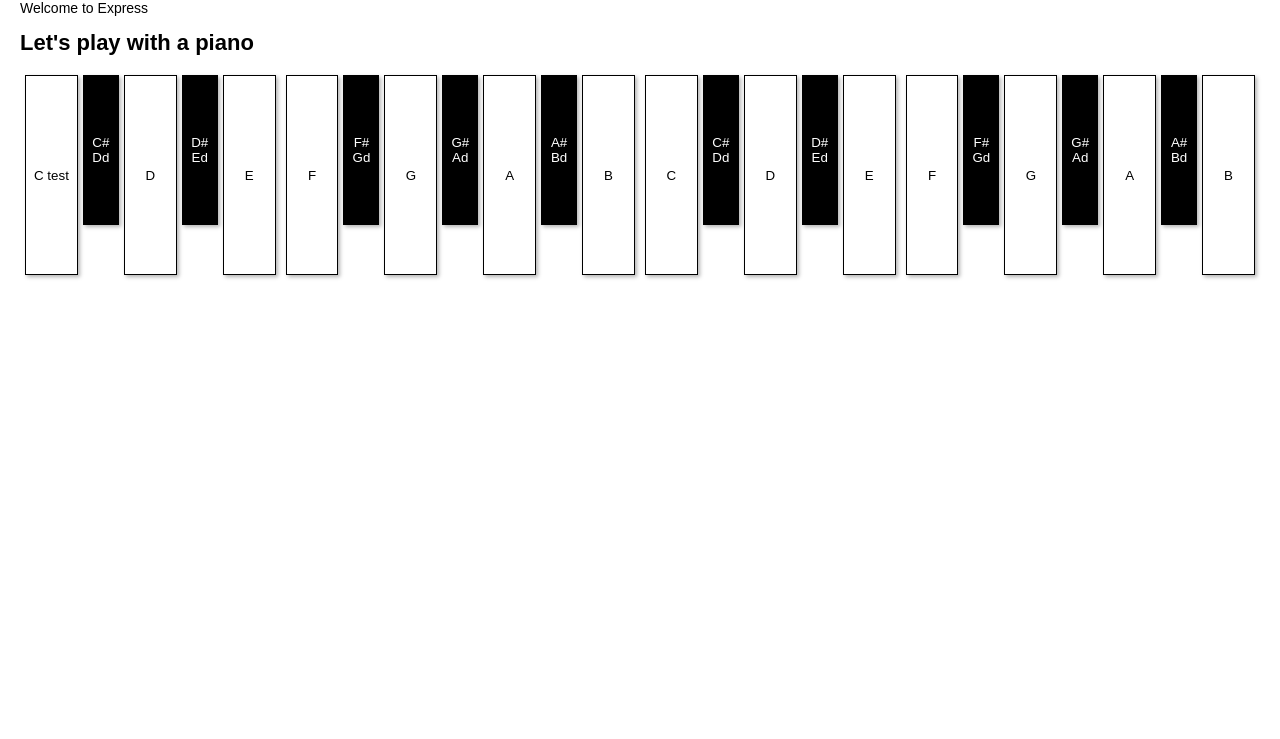
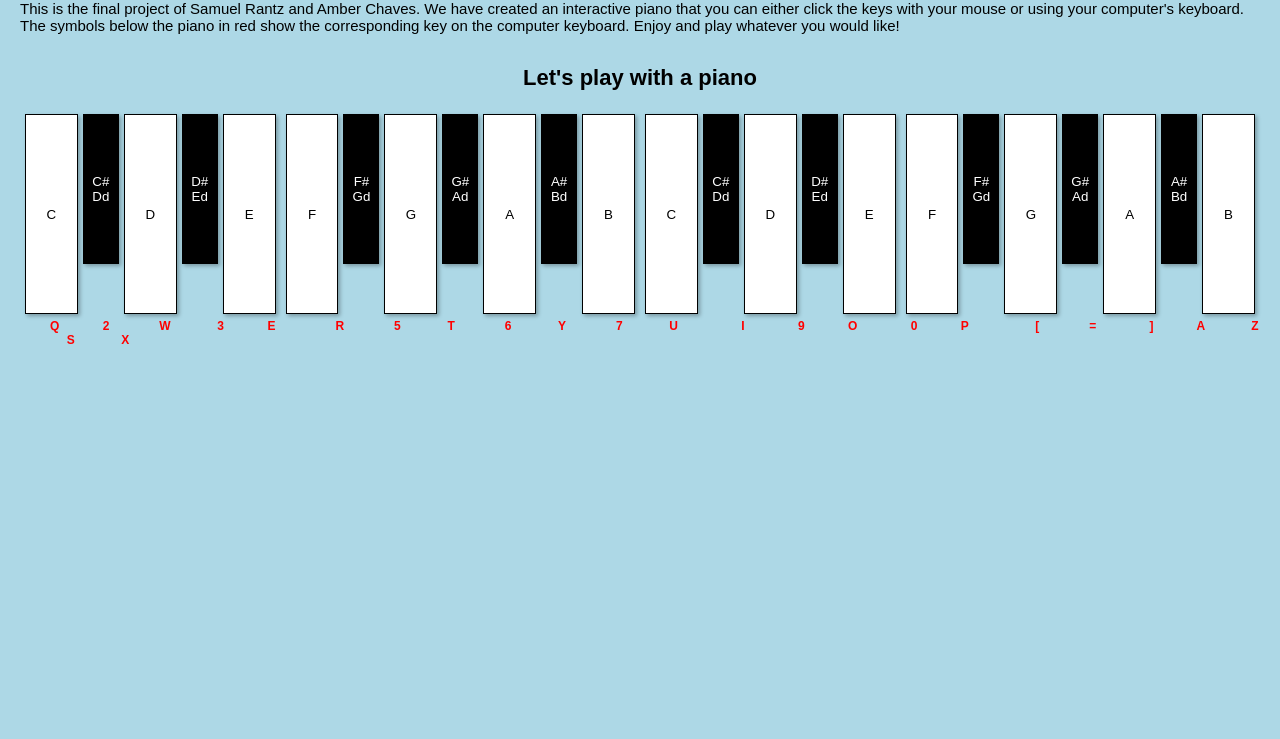
Before and after one commit to SamuelR827/projectComp335Piano, a React app: page / in a window 1280 px wide. Shown: the part 61-800 px from the top of the page. Built offline with nearby package versions, Linux system fonts and the light colour scheme.

Commit message:
make it pretty and fix f# keybind

```diff
--- a/client/App.js
+++ b/client/App.js
@@ -3,7 +3,7 @@ import Piano from './Piano'; // import piano file
 
 function App() {
   // Define keys list
-  const keys = ['C test', 'C#\nDd', 'D', 'D#\nEd', 'E', 'F', 'F#\nGd', 'G', 'G#\nAd', 'A', 'A#\nBd', 'B', 'C', 'C#\nDd', 'D', 'D#\nEd', 'E', 'F', 'F#\nGd', 'G', 'G#\nAd', 'A', 'A#\nBd', 'B']; // example keys to be changed/added
+  const keys = ['C', 'C#\nDd', 'D', 'D#\nEd', 'E', 'F', 'F#\nGd', 'G', 'G#\nAd', 'A', 'A#\nBd', 'B', 'C', 'C#\nDd', 'D', 'D#\nEd', 'E', 'F', 'F#\nGd', 'G', 'G#\nAd', 'A', 'A#\nBd', 'B']; // example keys to be changed/added
 
   return (
     <div className="App">
--- a/client/Piano.js
+++ b/client/Piano.js
@@ -135,7 +135,7 @@ function Piano({ keys }) {
     // Key map each key maps to an index
     const keyMap = {
       81: 0, 50: 1, 87: 2, 51: 3, 69: 4, 82: 5, 53: 6, 84: 7, 54: 8, 89: 9,
-      55: 10, 85: 11, 73: 12, 57: 13, 79: 14, 48: 15, 80: 16, 219: 17, 61: 18,
+      55: 10, 85: 11, 73: 12, 57: 13, 79: 14, 48: 15, 80: 16, 219: 17, 187: 18,
       221: 19, 65: 20, 90: 21, 83: 22, 88: 23
     };
     // get the key index from the map
--- a/client/styles.css
+++ b/client/styles.css
@@ -9,13 +9,15 @@
   }
 
   h1 {
-    margin-top: 0;
-    font-size: 22px;
+    text-align: left;
+      margin-top: 0;
+      font-size: 22px;
   }
 
   h2 {
-    margin-top: 0;
-    font-size: 20px;
+    text-align: center;
+      margin-top: 0;
+      font-size: 22px;
   }
 
   h3 {
@@ -36,6 +38,11 @@
   h6 {
     margin-top: 0;
     font-size: 12px;
+    color: red;
+  }
+  p {
+    text-align: left;
+    font-size: 15px;
   }
 
   code {
--- a/public/index.html
+++ b/public/index.html
@@ -3,11 +3,28 @@
   <title>Express</title>
   <link rel="stylesheet" href="/stylesheets/style.css">
 </head>
-<body>
-  <h1>Express</h1>
-  <p>Welcome to Express</p>
-  <h1>Let's play with a piano</h1>
+<body style="background-color: lightblue;">
+  <h1>Welcome to our COMP 335 Final Project!</h1>
+  <p>This is the final project of Samuel Rantz and Amber Chaves.
+    We have created an interactive piano that you can either click
+  the keys with your mouse or using your computer's keyboard.
+  The symbols below the piano in red show the corresponding key
+  on the computer keyboard. Enjoy and play whatever you would like! </p>
+  &nbsp;
+  <h2>Let's play with a piano</h2>
   <div id="root"></div>
   <script src="babel/bundle.js"></script>
+  <h6> &nbsp; &nbsp; &nbsp; &nbsp; &nbsp;Q &nbsp; &nbsp; &nbsp; &nbsp; &nbsp; &nbsp; 2 &nbsp;  &nbsp; &nbsp; &nbsp; &nbsp; &nbsp; &nbsp;
+    W &nbsp; &nbsp; &nbsp; &nbsp; &nbsp; &nbsp; &nbsp;3 &nbsp; &nbsp; &nbsp; &nbsp; &nbsp; &nbsp;
+    E &nbsp; &nbsp; &nbsp; &nbsp; &nbsp; &nbsp; &nbsp; &nbsp; &nbsp;R &nbsp; &nbsp; &nbsp; &nbsp; &nbsp; &nbsp; &nbsp;
+    5 &nbsp; &nbsp; &nbsp; &nbsp; &nbsp; &nbsp; &nbsp;T &nbsp; &nbsp; &nbsp; &nbsp; &nbsp; &nbsp; &nbsp;
+    6 &nbsp; &nbsp; &nbsp; &nbsp; &nbsp; &nbsp; &nbsp;Y &nbsp; &nbsp; &nbsp; &nbsp; &nbsp; &nbsp; &nbsp;
+    7 &nbsp; &nbsp; &nbsp; &nbsp; &nbsp; &nbsp; &nbsp;U &nbsp; &nbsp; &nbsp; &nbsp; &nbsp; &nbsp; &nbsp; &nbsp; &nbsp;
+    I &nbsp; &nbsp; &nbsp; &nbsp; &nbsp; &nbsp; &nbsp; &nbsp;9 &nbsp; &nbsp; &nbsp; &nbsp; &nbsp; &nbsp;
+    O &nbsp; &nbsp; &nbsp; &nbsp; &nbsp; &nbsp; &nbsp; &nbsp;0 &nbsp; &nbsp; &nbsp; &nbsp; &nbsp; &nbsp;
+    P &nbsp; &nbsp; &nbsp; &nbsp; &nbsp; &nbsp; &nbsp; &nbsp; &nbsp; &nbsp;[ &nbsp; &nbsp; &nbsp; &nbsp; &nbsp; &nbsp; &nbsp;
+    = &nbsp; &nbsp; &nbsp; &nbsp; &nbsp; &nbsp; &nbsp; &nbsp;] &nbsp; &nbsp; &nbsp; &nbsp; &nbsp; &nbsp;
+    A &nbsp; &nbsp; &nbsp; &nbsp; &nbsp; &nbsp; &nbsp;Z &nbsp; &nbsp; &nbsp; &nbsp; &nbsp; &nbsp; &nbsp;
+    S &nbsp; &nbsp; &nbsp; &nbsp; &nbsp; &nbsp; &nbsp;X </h6>
 </body>
 </html>
```
Also changed, not shown: public/babel/bundle.js, 1 other file.
